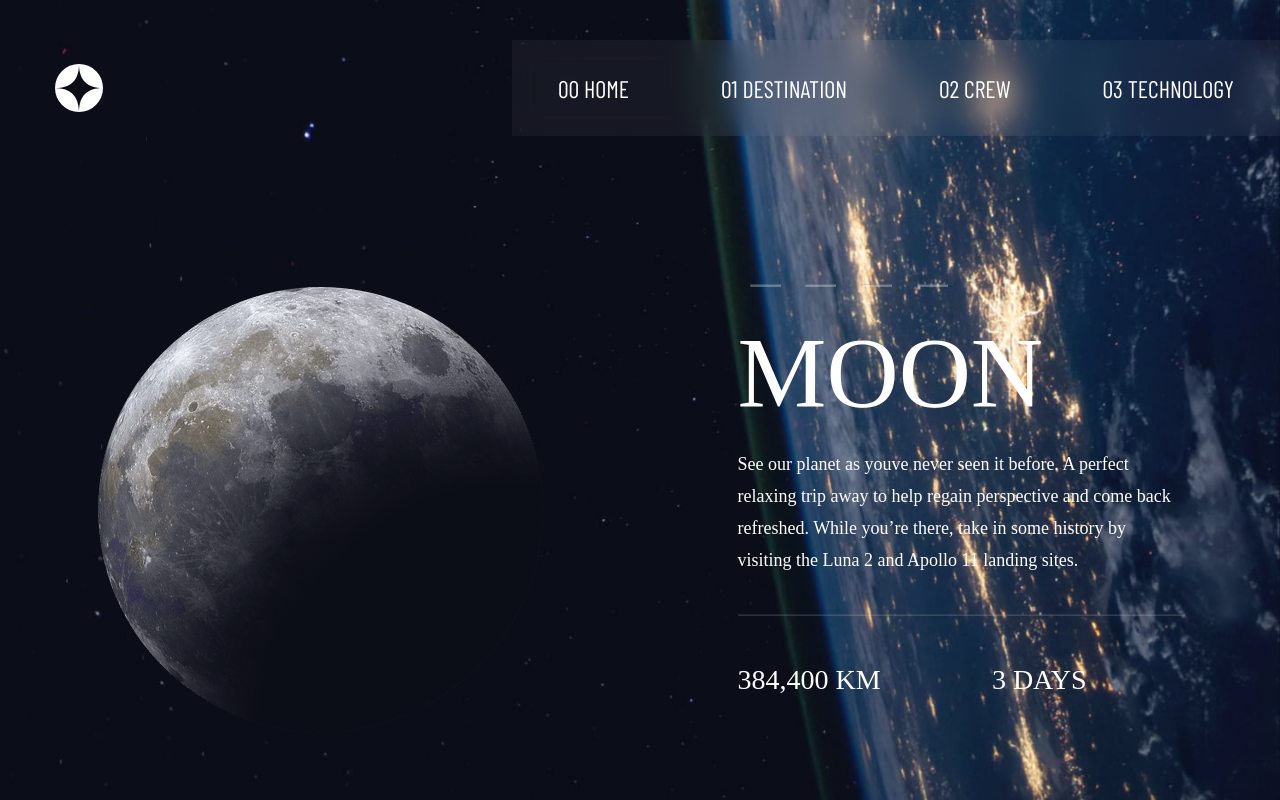
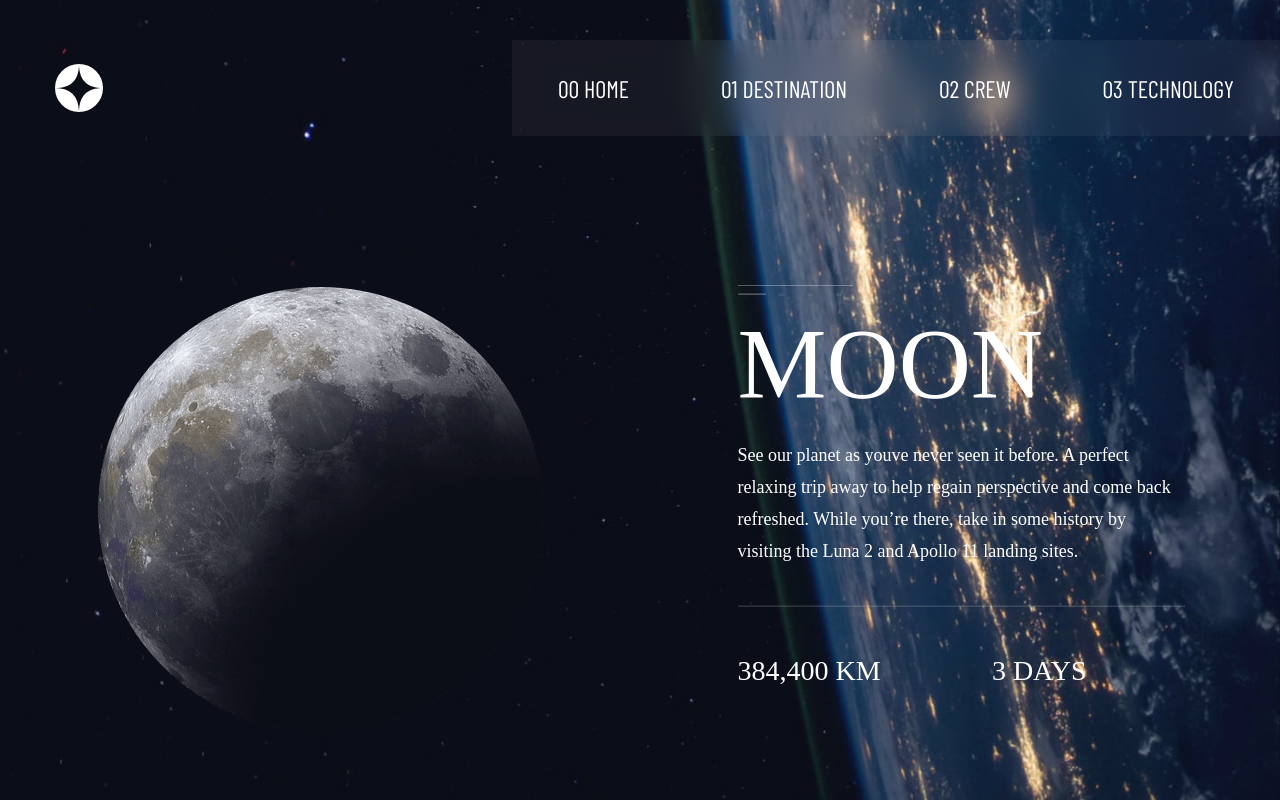
Before and after one commit to DavidSRV/SpaceTS, a React (Create React App) app: page /Destination/Moon in a window 1280 px wide. Built offline with nearby package versions, Linux system fonts and the light colour scheme; a web font is replaced by a local one.

Commit message:
fix links

```diff
--- a/src/components/viewDestination/ViewDestination.tsx
+++ b/src/components/viewDestination/ViewDestination.tsx
@@ -5,6 +5,7 @@ import {
   IpositionContextType,
 } from "../../utils/models/interfaces";
 import "./_viewDestination.scss";
+import { Link } from "react-router-dom";
 
 const ViewDestination = ({ destination }: IDestination): JSX.Element => {
   let { numbers, setNumbers } = useContext(
@@ -23,10 +24,22 @@ const ViewDestination = ({ destination }: IDestination): JSX.Element => {
             <article>
               <div className="section__containerInfo">
                 <div className="section__select">
-                  <hr className="section__button" />
-                  <hr className="section__button" />
-                  <hr className="section__button" />
-                  <hr className="section__button" />
+
+                  <Link to="/Destination/Moon" className="section__button">
+                    <hr  />
+                  </Link>
+
+                  <Link to="/Destination/Mars"  className="section__button">
+                    <hr className="section__button" />
+                  </Link>
+
+                  <Link to="/Destination/Europa"  className="section__button">
+                    <hr className="section__button" />
+                  </Link>
+
+                  <Link to="/Destination/Titan"  className="section__button">
+                    <hr className="section__button" />
+                  </Link>
                 </div>
 
                 <p className="section__name">{destination.name}</p>
```
